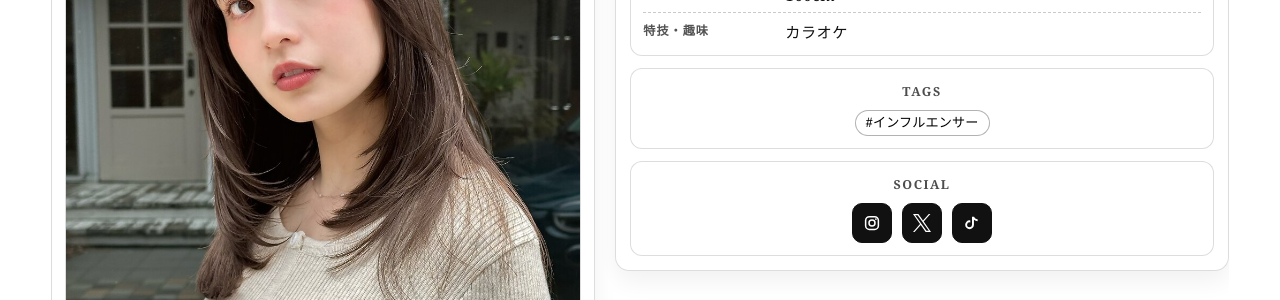
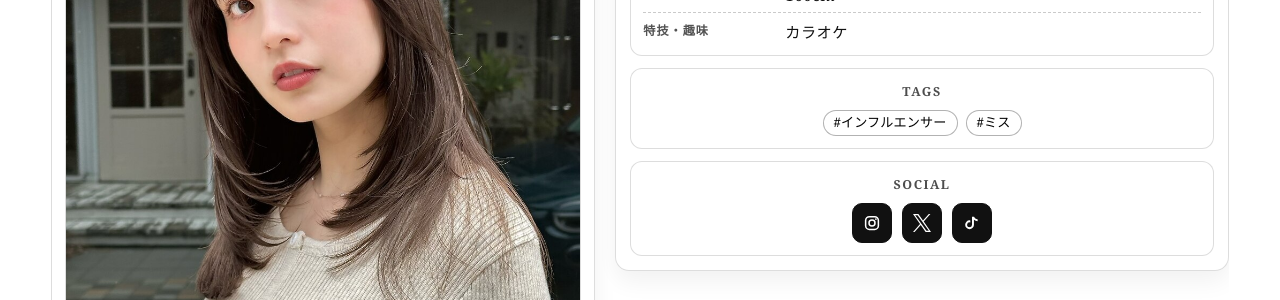
Before and after one commit to tkm-sano/entp, a Jekyll site: the page built from _models/sns.md, in a window 1280 px wide and 900 px high. Shown: the part 243-543 px from the top of the window. Built offline with Jekyll 4.4.1, drawn with Linux system fonts in a browser that asks for light colours.

Commit message:
chore: update models from spreadsheet

```diff
--- a/_data/models.json
+++ b/_data/models.json
@@ -11,7 +11,8 @@
     "skill_hobby": "カラオケ",
     "miss_contest_year": "",
     "tags": [
-      "インフルエンサー"
+      "インフルエンサー",
+      "ミス"
     ],
     "images": [
       "/assets/images/models/sample.png"
--- a/_models/sns.md
+++ b/_models/sns.md
@@ -9,6 +9,7 @@ university: "SNS大学"
 skill_hobby: "カラオケ"
 tags:
   - "インフルエンサー"
+  - "ミス"
 images:
   - "/assets/images/models/sample.png"
 instagram_url: "https://www.instagram.com/"
```
